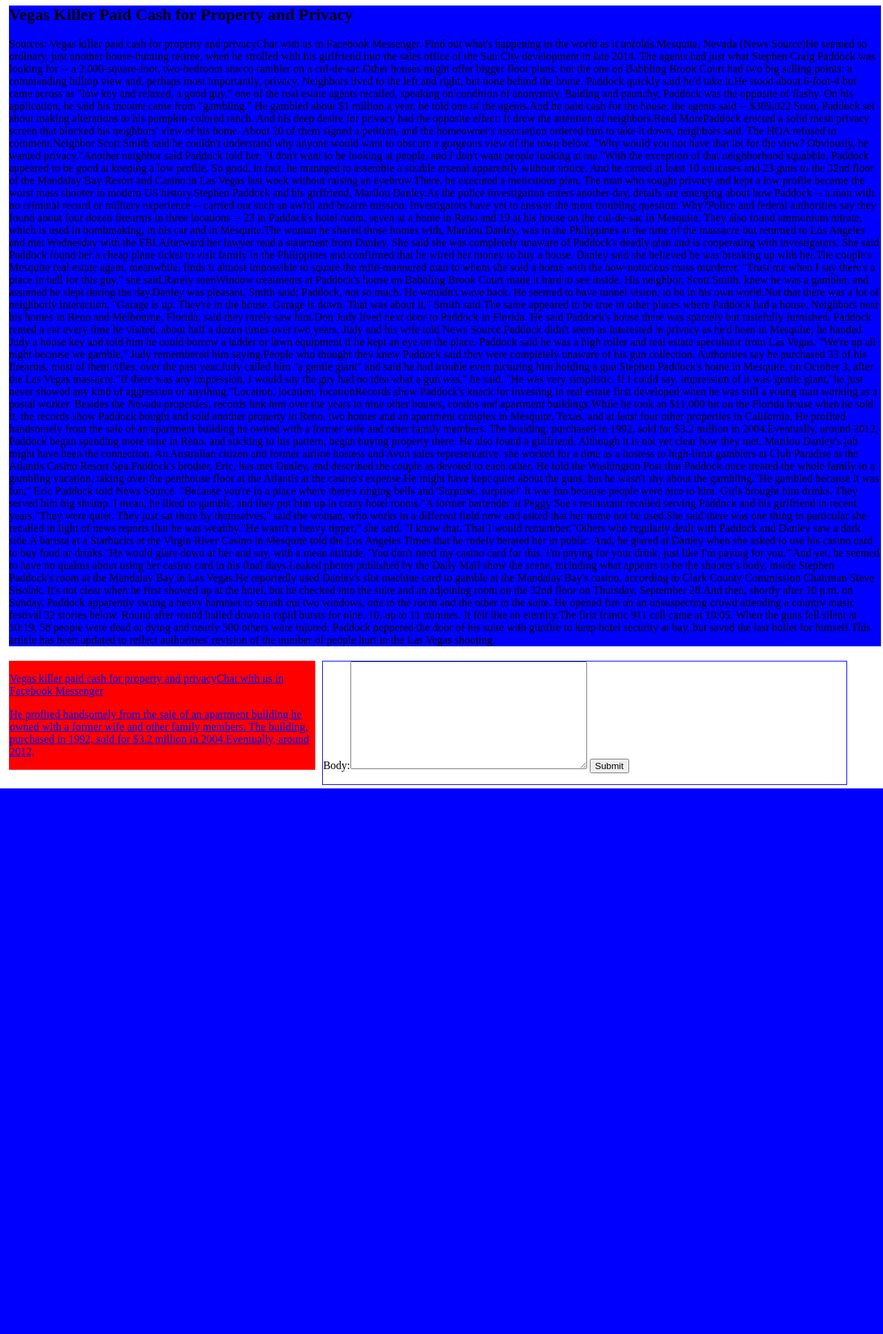
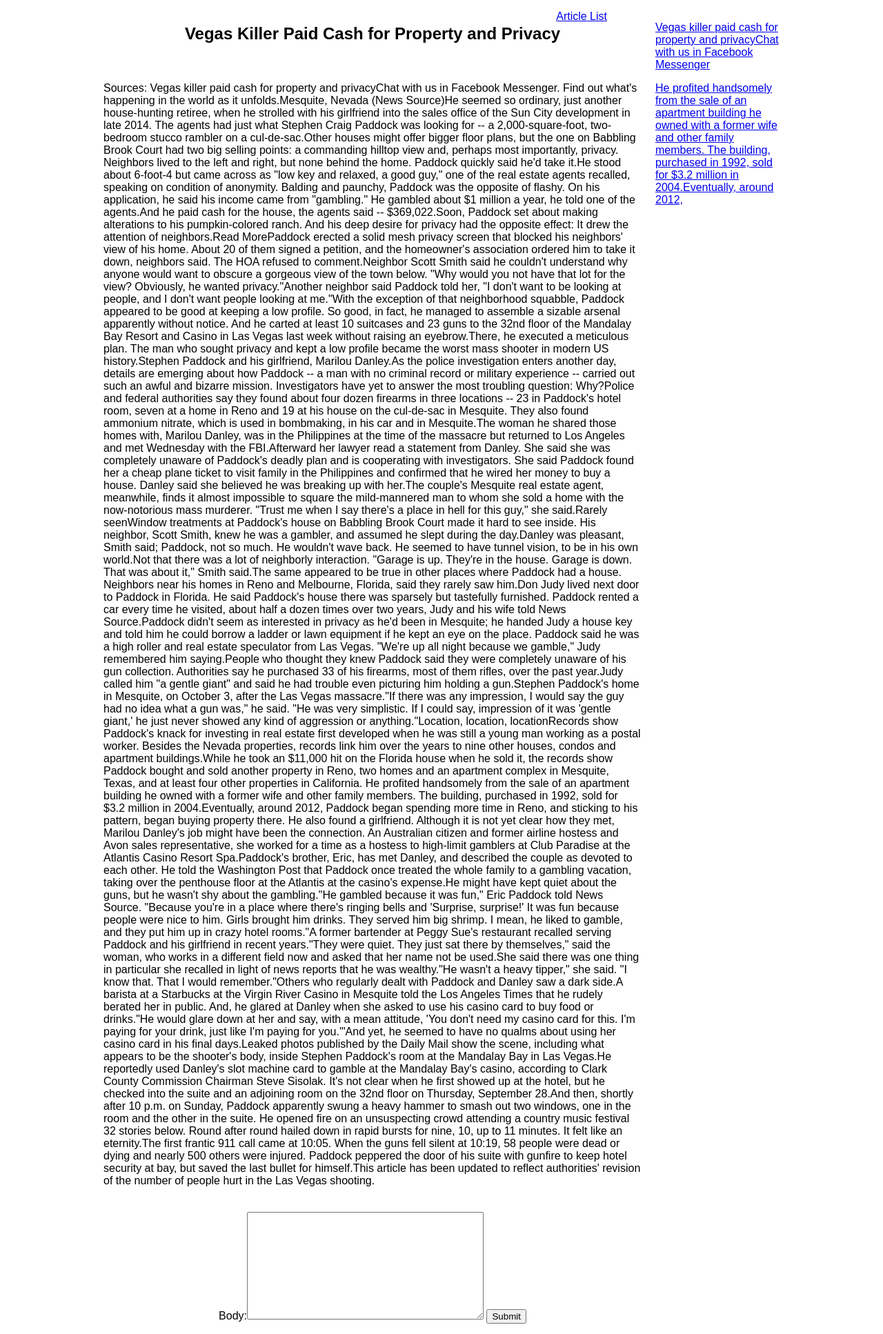
Before and after one commit to mweems/ICallBullShit, a Django app: page /detector/article/32/ in a window 1280 px wide. Shown: the whole page at 69% size. Before the commit the page ends 1143 px from the top, so only its background shows below. Run offline with Django 3.2, Linux system fonts and the light colour scheme; data comes from the database, SQL or seed files in the repository.

Commit message:
updating style

```diff
--- a/detector/static/detector/style.css
+++ b/detector/static/detector/style.css
@@ -1,18 +1,55 @@
-#article {
-    width: 100%;
-    margin: 5px;
-    background-color: blue;
-}
-#props {
-    width: 35%;
-    border: 1px solid red;
-    margin: 5px;
+BODY {
+    margin: 5px 0px 5px 0px;
+    font-family: arial;
+    font-size: 12pt;
+    }
+
+.page{
+    display: block;
+    width: 1000px;
+    min-height: 800px;
+    overflow: auto;
+    margin: 0px auto 0px auto;
+    box-sizing: border-box;
+    }
+
+.pageHeader{
+    text-align: center;
+    clear: none;
+    width: 800px;
+    box-sizing: border-box;
+    padding: 10px;
+    }
+
+.pageRightPanel{
+    float: right;
+    clear: none;
+    min-height: 800px;
+    width: 200px;
+    box-sizing: border-box;
+    padding: 10px;
+    }
+
+.pageContent{
     float: left;
-    background-color: red;
-}
-#newProp {
-    width: 60%;
-    border: 1px solid blue;
-    margin: 5px;
+    clear: none;
+    min-height: 600px;
+    width: 800px;
+    box-sizing: border-box;
+    padding: 10px;
+    }
+
+.pageFooter{
     float: left;
-}
+    clear: none;
+    min-height: 50px;
+    width: 800px;
+    text-align: center;
+    box-sizing: border-box;
+    padding: 10px;
+    }
+
+.back{
+        float: right;
+        margin-right: 50px;
+    }
--- a/detector/templates/detector/detail.html
+++ b/detector/templates/detector/detail.html
@@ -1,24 +1,34 @@
-<html>
+<!DOCTYPE html>
 <head>
+ <meta http-equiv="content-type" content="text/html; charset=utf-8">
+ <style>
+
+ </style>
     {% load static %}
     <link rel="stylesheet" type="text/css" href="{% static 'detector/style.css'%}">
+    <title>Article</title>
 </head>
 <body>
-        <div id="article">
-            <h2>{{article.headline}}</h2>
-            <p>{{article.body}}</p>
-        </div>
-        <div id="props">
+    <div class="page">
+        <div class="pageRightPanel">
             {% for prop in article.props_set.all %}
                 <p><a href="{% url 'detector:discussion' prop.id%}">{{prop.body}}</a></p>
             {% endfor %}
         </div>
-        <div id="newProp">
+        <div class="pageHeader">
+            <a class='back' href="{% url 'detector:index' %}">Article List</a>
+            <h2>{{article.headline}}</h2>
+        </div>
+        <div class="pageContent">
+            <p>{{ article.body|linebreaks }}</p>
+        </div>
+        <div class="pageFooter">
             <form method="post" >
                 {% csrf_token %}
                 {{form}}
                 <button type="submit" class="btn btn-default">Submit</button>
             </form>
         </div>
+    </div>
 </body>
 </html>
--- a/detector/templates/detector/index.html
+++ b/detector/templates/detector/index.html
@@ -21,7 +21,6 @@
                     <td id='article'>
                         <a href="{% url 'detector:detail' article.id %}">{{article}}</a><br>
                     </td>
-
                     {% for prop in article.props_set.all %}
                         <tr>
                             <td id='props'>
@@ -32,7 +31,7 @@
                 </tr>
             </tbody>
             {% empty %}
-            <li>There are currently no articles</li>
+                <li>There are currently no articles</li>
             {% endfor %}
         </table>
     </body>
--- a/detector/templates/discussion/detail.html
+++ b/detector/templates/discussion/detail.html
@@ -6,7 +6,10 @@
     <body>
         <div id="prop">
             <h2>{{prop.body}}</h2>
-            <p><a href="{% url 'detector:detail' prop.article.id%}">Article</a></p>
+            <p>
+                <a href="{% url 'detector:detail' prop.article.id%}">Article</a>
+                <a id='back' href="{% url 'detector:index' %}">Article List</a>
+            </p>
         </div>
         <div id="comment">
             {% for comment in props.comment_set.all %}
```
Lines whose indentation alone changed are shown as unchanged.
